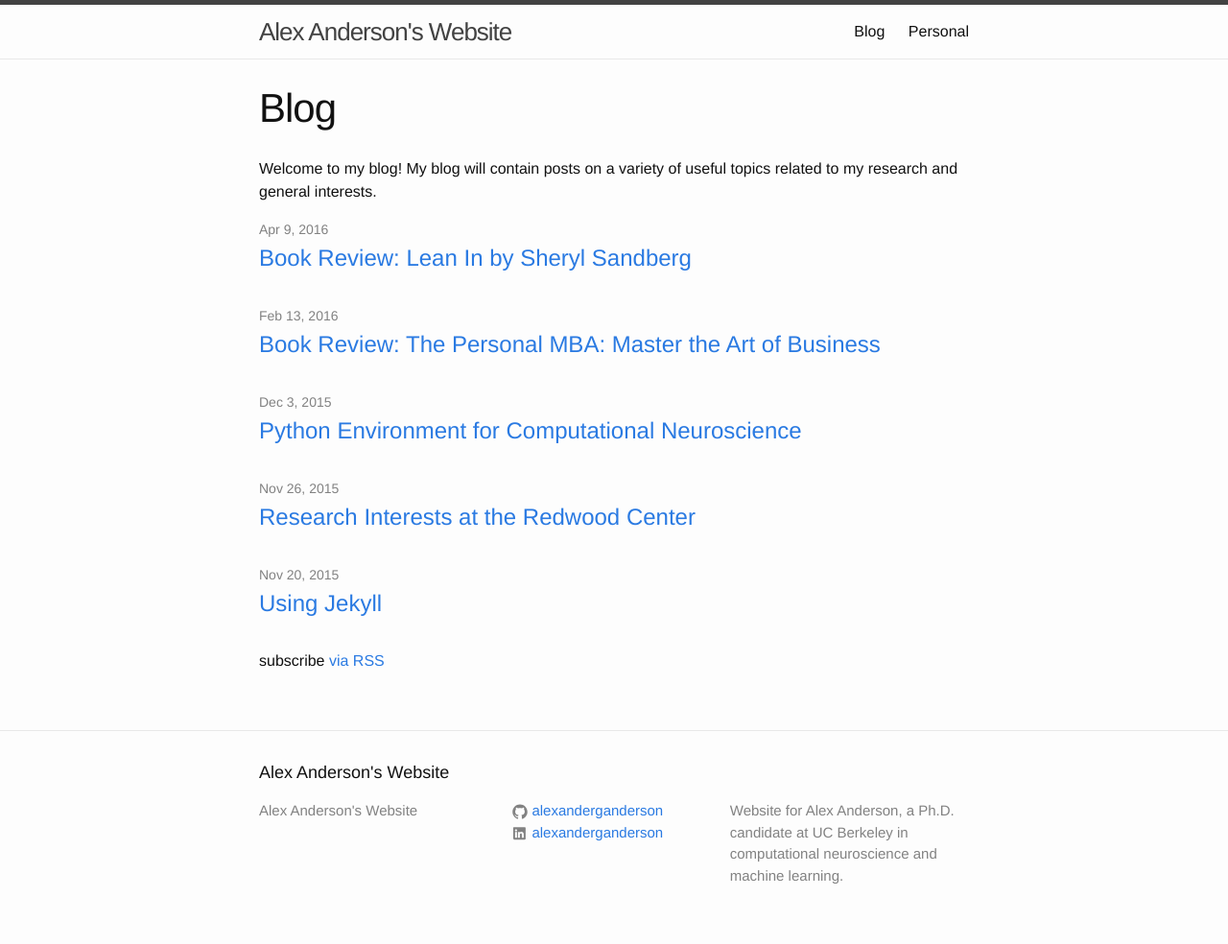
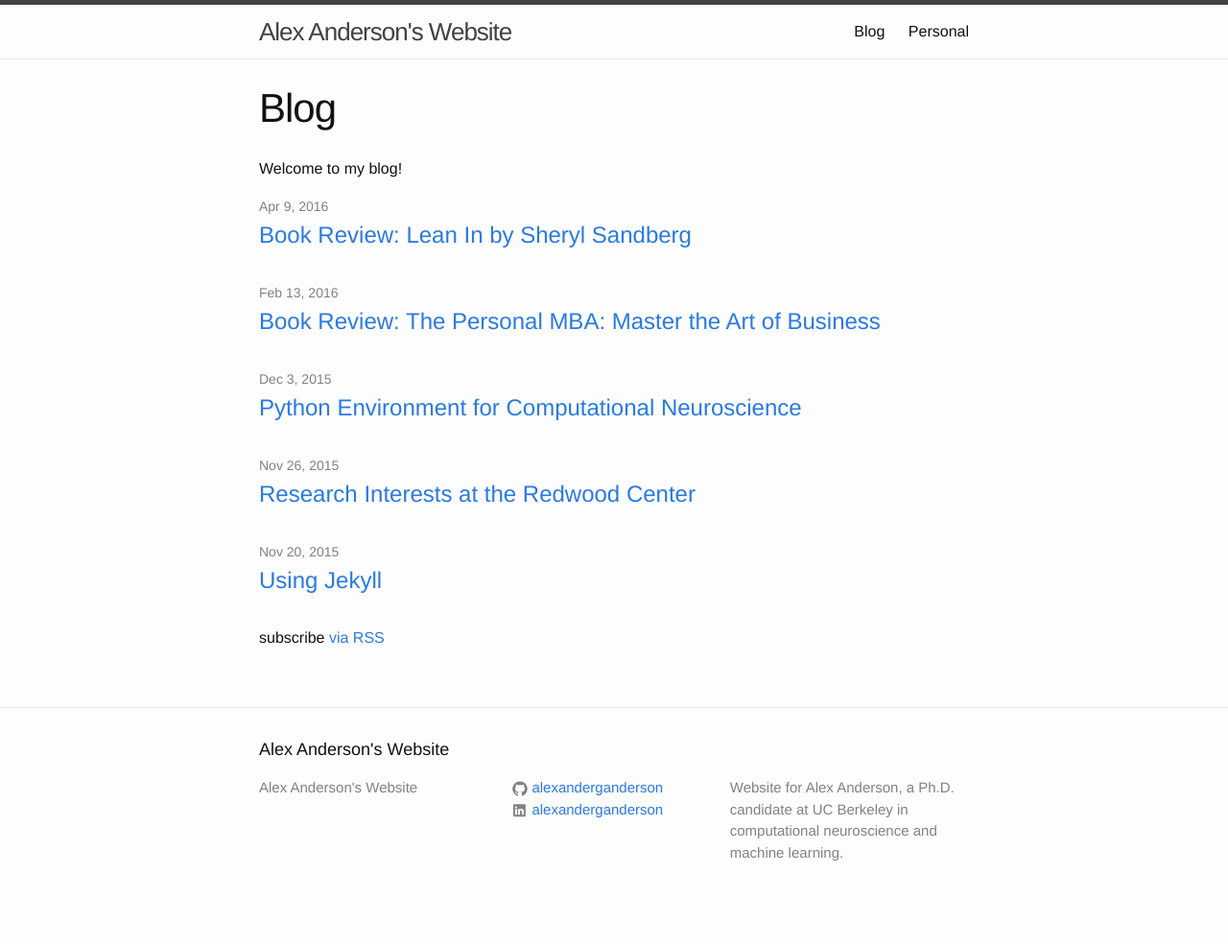
Before and after one commit to alexanderganderson/alexanderganderson.github.io, a Jekyll site: the page built from blog.md, in a window 1280 px wide. Shown: the whole page at 96% size. Built offline with Jekyll 4.4.1, drawn with Linux system fonts in a browser that asks for light colours; after the commit the page ends 960 px from its top, so only the background shows below that.

Commit message:
cleaned blog description

```diff
--- a/blog.md
+++ b/blog.md
@@ -4,7 +4,7 @@ title: Blog
 permalink: /blog/
 ---
 
-Welcome to my blog! My blog will contain posts on a variety of useful topics related to my research and general interests.
+Welcome to my blog!
 
 <div class="home">
 
```
